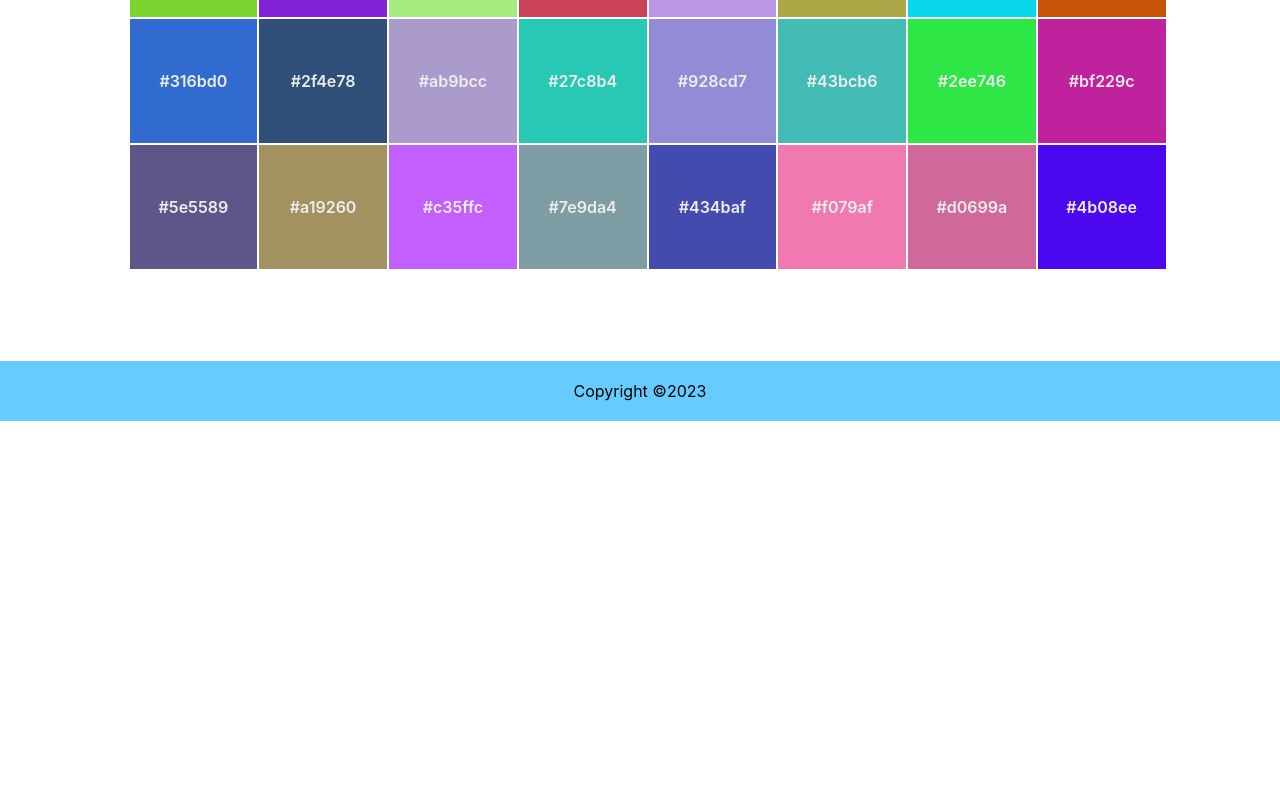
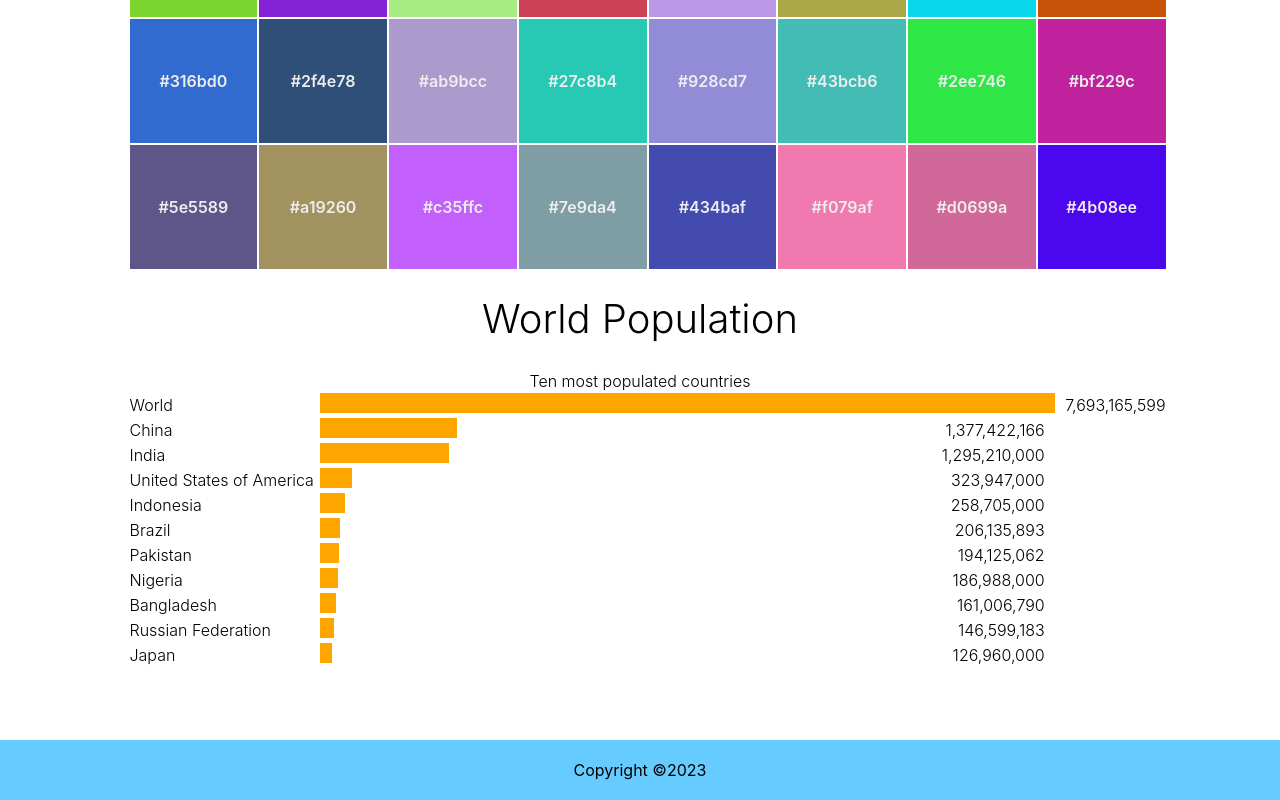
Before and after one commit to Mujeeb4582/30-days-react-learning, a React (Create React App) app: page / in a window 1280 px wide. Shown: the part 3398-4198 px from the top of the page. Before the commit the page ends 3819 px from the top, so only its background shows below. Built offline with nearby package versions, Linux system fonts and the light colour scheme.

Commit message:
Exercise Level-3 question-1 solution

```diff
--- a/src/components/mapping_day06/mappingAndRenderingArray.jsx
+++ b/src/components/mapping_day06/mappingAndRenderingArray.jsx
@@ -5,6 +5,8 @@ import { randomNumberArray } from "../../utils/numberGenerator";
 import NumberArray from "./mapping_odd_even_prime_numbers";
 import HexaArray from "./mapping_of_hexadecimal_array";
 import { hexaDecimalColorArray } from "../../utils/hexa_decimal_color_array";
+import PopulationList from "./population_list_mapping";
+import { tenHighestPopulation } from "../../utils/ten_most_highest_populations";
 
 const listStyles = {
 	display: "grid",
@@ -41,7 +43,7 @@ const Mapping = () => {
 	// randomNumber
 	const numbers = randomNumberArray();
 	const hexaDecimalColor = hexaDecimalColorArray();
-	console.log(hexaDecimalColor)
+	console.log(hexaDecimalColor);
 
 	return (
 		<div className="container">
@@ -64,6 +66,9 @@ const Mapping = () => {
 			<ul style={listStyles}>
 				<HexaArray hexaDecimalColor={hexaDecimalColor} />
 			</ul>
+			<h3 style={headingStyles}>World Population</h3>
+			<p style={{ textAlign: "center" }}>Ten most populated countries</p>
+			<PopulationList data={tenHighestPopulation} />
 		</div>
 	);
 };
--- /dev/null
+++ b/src/components/mapping_day06/population_list_mapping.jsx
@@ -0,0 +1,36 @@
+const PopulationList = ({ data }) => {
+	const list = data.map((item) => (
+		<li style={{ display: "flex" }} key={item.country}>
+			<div
+				style={{
+					minWidth: "190px",
+				}}
+			>
+				{item.country}
+			</div>
+			<div
+				style={{
+          position: "relative",
+					display: "flex",
+					justifyContent: "space-between",
+					minWidth: "70%",
+				}}
+			>
+				<div
+					style={{
+						backgroundColor: "orange",
+						height: "20px",
+						marginBottom: "5px",
+						width: item.population / 10000000,
+					}}
+				></div>
+				<div style={{ marginLeft: "10px" }}>
+					{item.population.toLocaleString()}
+				</div>
+			</div>
+		</li>
+	));
+	return <ul>{list}</ul>;
+};
+
+export default PopulationList;
--- /dev/null
+++ b/src/utils/ten_most_highest_populations.js
@@ -0,0 +1,13 @@
+export const tenHighestPopulation = [
+  { country: 'World', population: 7693165599 },
+  { country: 'China', population: 1377422166 },
+  { country: 'India', population: 1295210000 },
+  { country: 'United States of America', population: 323947000 },
+  { country: 'Indonesia', population: 258705000 },
+  { country: 'Brazil', population: 206135893 },
+  { country: 'Pakistan', population: 194125062 },
+  { country: 'Nigeria', population: 186988000 },
+  { country: 'Bangladesh', population: 161006790 },
+  { country: 'Russian Federation', population: 146599183 },
+  { country: 'Japan', population: 126960000 },
+]
```
